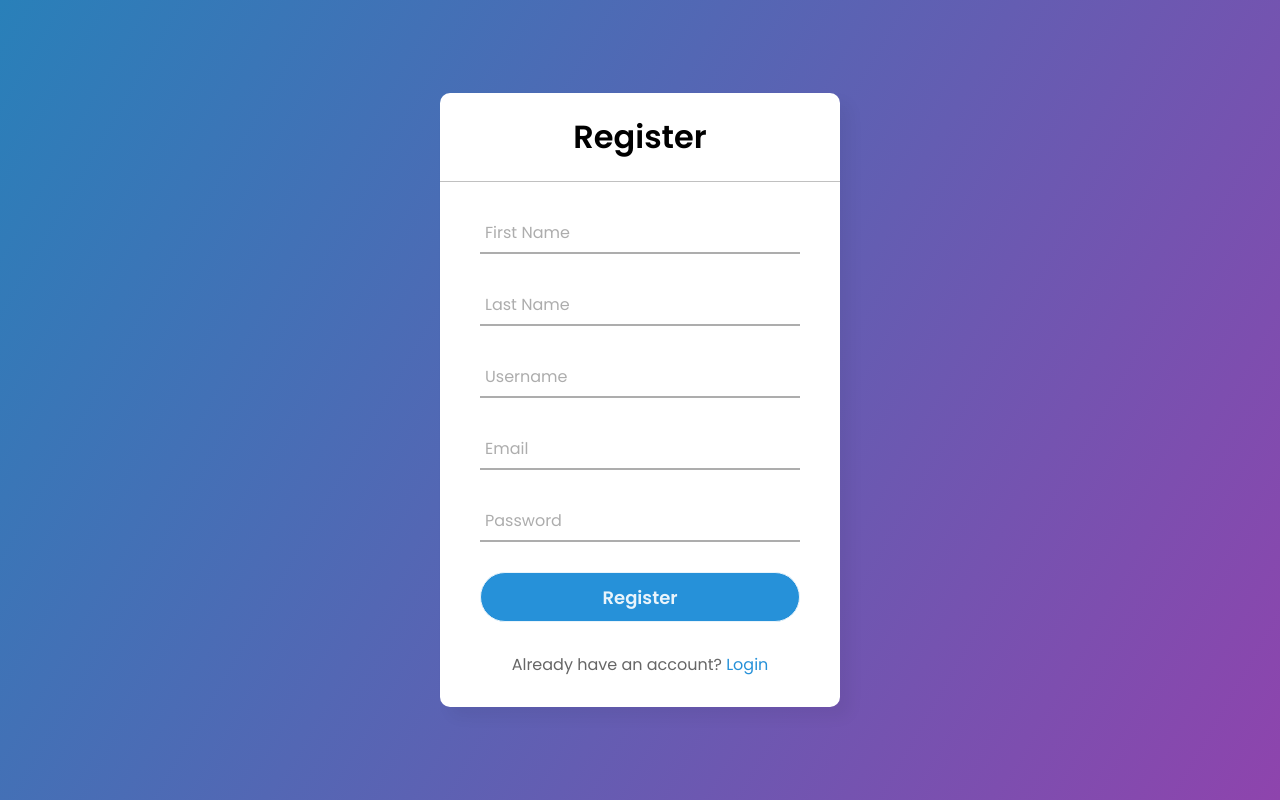
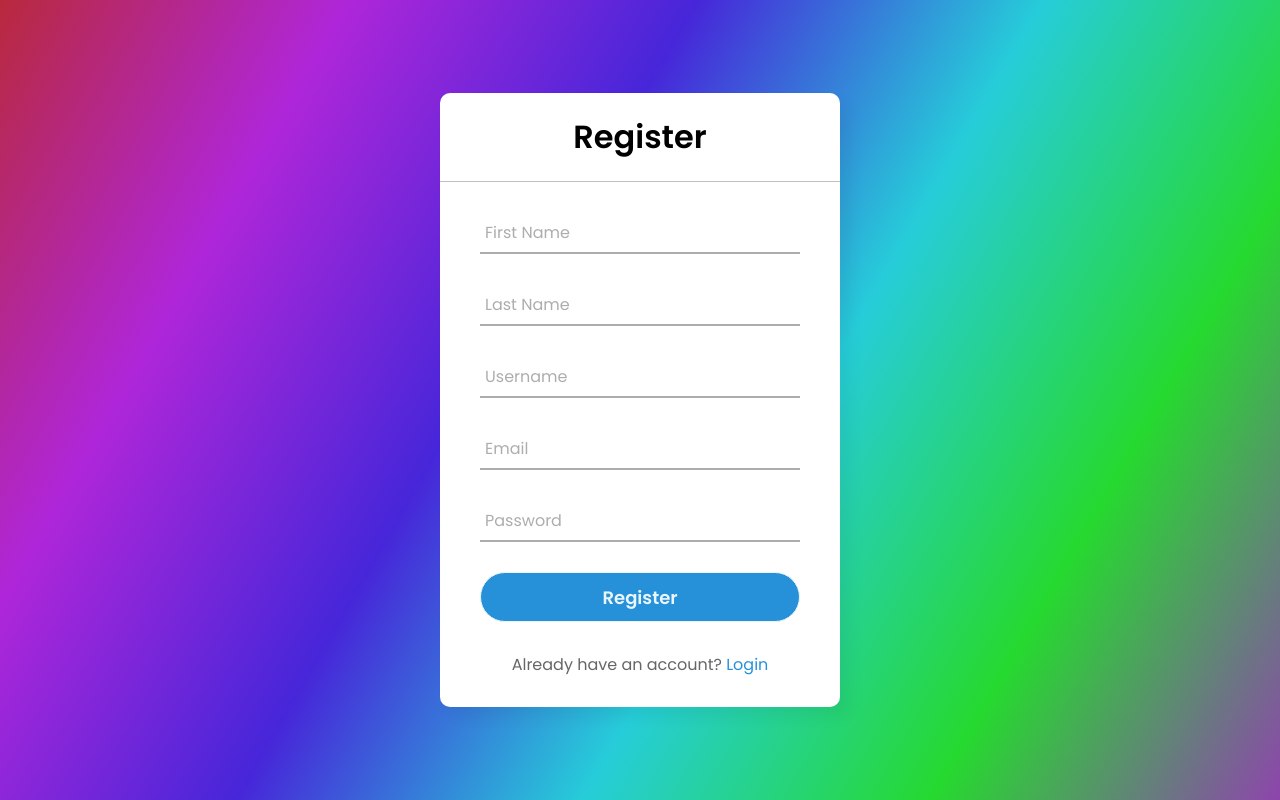
Before and after one commit to BalaAndegue/API_TO_DO_APP, a Django app: template templates/register.html in a window 1280 px wide. Run offline with Django 3.2, Linux system fonts and the light colour scheme; the template is opened without the code that fills it, so the values that code supplies are empty.

Commit message:
initial commit

```diff
--- a/resources/required files/style.css
+++ b/resources/required files/style.css
@@ -9,7 +9,7 @@
 body{
   margin: 0;
   padding: 0;
-  background: linear-gradient(120deg,#2980b9, #8e44ad);
+  background: linear-gradient(120deg,#b9293c, #af26d9 ,#4726d9,#26cdd9,#26d92f, #8e44ad);
   height: 100vh;
   overflow: hidden;
 }
--- a/static/style.css
+++ b/static/style.css
@@ -9,7 +9,7 @@
 body{
   margin: 0;
   padding: 0;
-  background: linear-gradient(120deg,#2980b9, #8e44ad);
+  background: linear-gradient(120deg,#b9293c, #af26d9 ,#4726d9,#26cdd9,#26d92f, #8e44ad);
   height: 100vh;
   overflow: hidden;
 }
```
Also changed, not shown: Core/views.py (+20 -2 lines), db.sqlite3.
